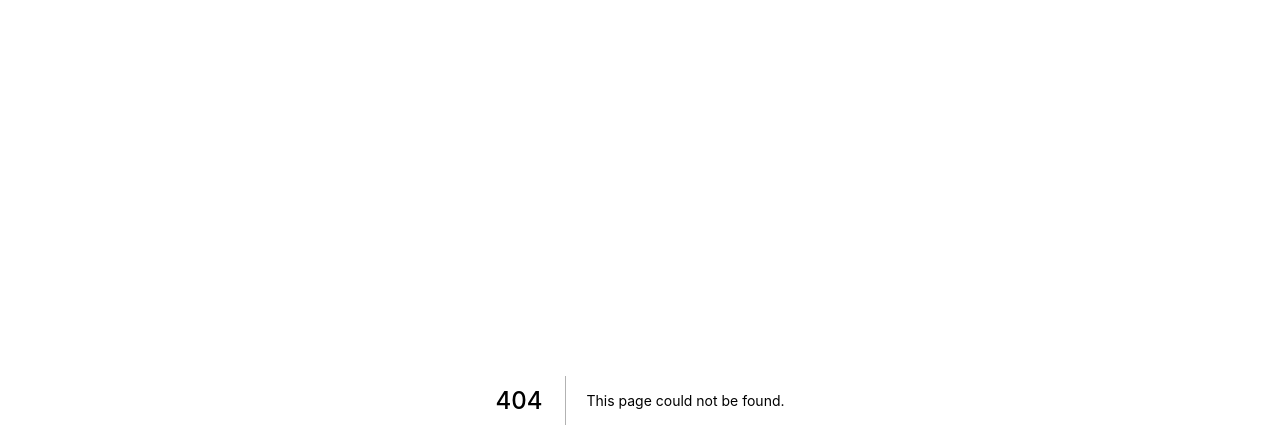
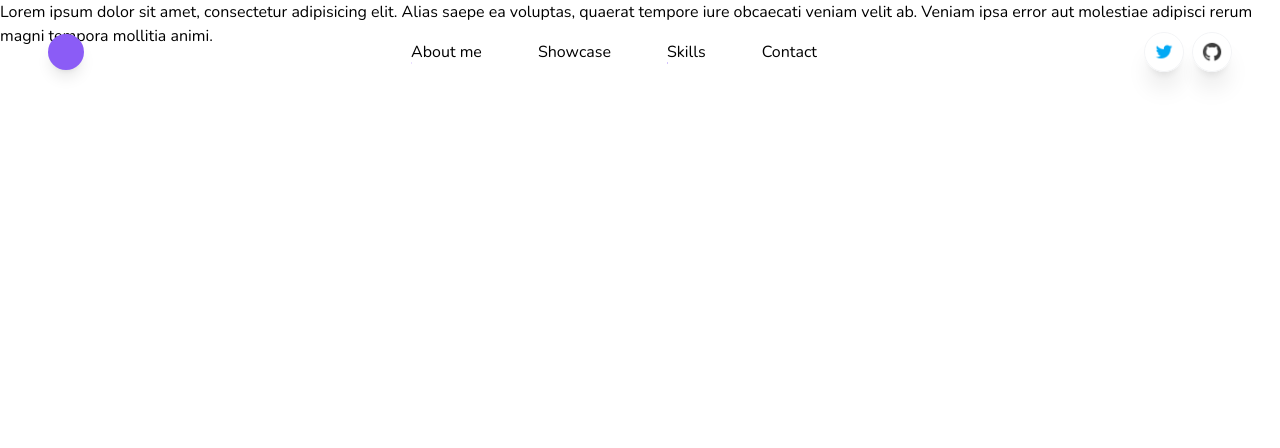
Before and after one commit to NiazMorshed2007/niazmorshed, a Next.js app: page /showcase in a window 1280 px wide. Before the commit this address had no page. Shown: the top 448 px of the page. Built offline with nearby package versions, Linux system fonts and the light colour scheme; a web font is replaced by a local one.

Commit message:
---- fixxx

```diff
--- /dev/null
+++ b/pages/showcase/index.jsx
@@ -0,0 +1,14 @@
+import React from "react";
+import Layout from "../../layout/Layout";
+
+const Showcase = () => {
+  return (
+    <Layout>
+      Lorem ipsum dolor sit amet, consectetur adipisicing elit. Alias saepe ea
+      voluptas, quaerat tempore iure obcaecati veniam velit ab. Veniam ipsa
+      error aut molestiae adipisci rerum magni tempora mollitia animi.
+    </Layout>
+  );
+};
+
+export default Showcase;
```
